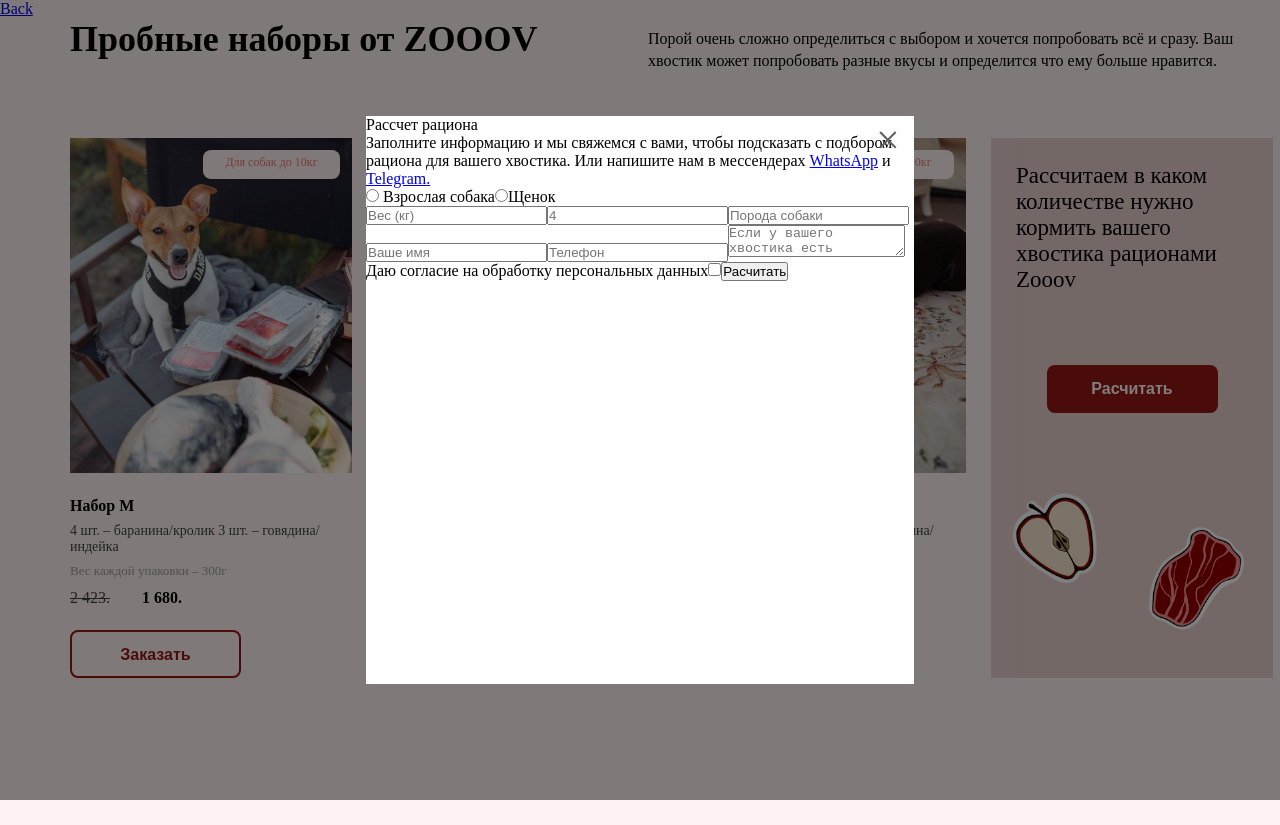
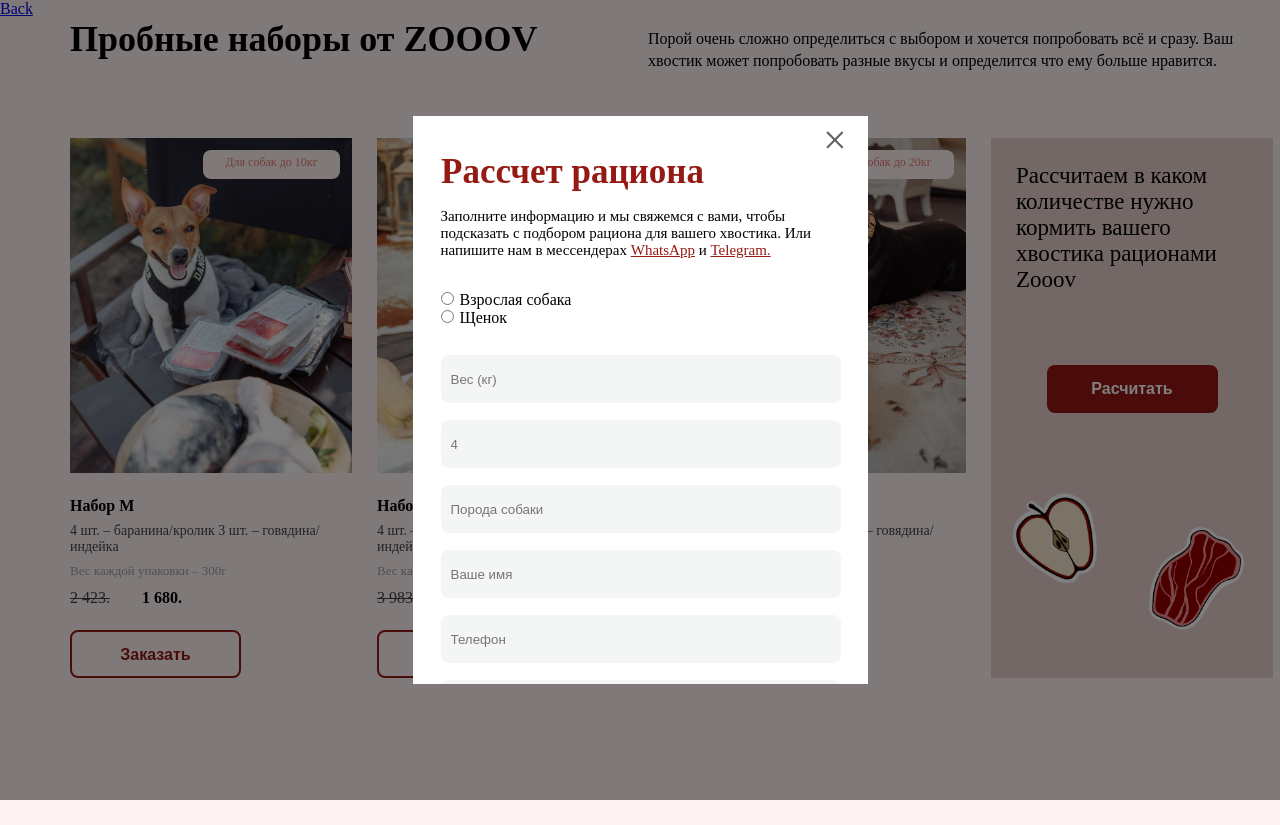
Before and after one commit to DmitryMoskalenko12/project-animal, a React (Create React App) app: page /sets in a window 1280 px wide. Both pictures are taken after a click on the button "Расчитать". Built offline with nearby package versions, Linux system fonts and the light colour scheme; data requests are answered from the project's data file.

Commit message:
start fetch in second modal

```diff
--- a/src/components/modalCount/ModalCount.js
+++ b/src/components/modalCount/ModalCount.js
@@ -1,6 +1,13 @@
 import './modalCount.scss';
+import { useState, useEffect } from 'react';
+import { useHttp } from '../../hooks/http.hook';
 
 const ModalCount = (props) =>{
+  const [weight, setWeight] = useState('');
+
+  const {request} = useHttp();
+
+
   return(
     <div className = {props.modalCount ? 'modalcount active': 'modalcount'}>
     <div className="modalcount__content" onClick={(e) => e.stopPropagation()}>
@@ -15,8 +22,19 @@
 
           <div className="modalcount__inpwrp">
 
-          <input className='modalcount__oldinp' name='type' type="radio"/> Взрослая собака
-          <input className='modalcount__littleinp' name='type' type="radio"/>Щенок
+          <div>
+            <input className='modalcount__oldinp' name='type' type="radio" id='old'/>
+            <label htmlFor='old' className='modalcount__old'>
+                Взрослая собака
+            </label>
+          </div>
+
+          <div>
+          <input id='little' className='modalcount__littleinp' name='type' type="radio"/>
+            <label htmlFor='little' className='modalcount__little'>
+                Щенок
+            </label>
+          </div>
 
           </div>
 
@@ -27,11 +45,12 @@
           <input className='modalcount__number' type="number" placeholder='Телефон'/>
           <textarea className='modalcount__area' type="text" placeholder='Если у вашего хвостика есть особенности
            здоровья – напишите об этом...' />
-
-           <label className="modalcount__check">
-           Даю согласие на обработку персональных данных
-            <input type="checkbox" className="modalcount__checkinp" />
+           <div className='modalcount__checkinpwrap'>
+            <input id='dat' type="checkbox" className="modalcount__checkinp" />
+            <label htmlFor='dat' className="modalcount__check">
+              Даю согласие на обработку персональных данных
            </label>
+           </div>
 
            <button className="modalcount__button">Расчитать</button>
         </form>
--- a/src/components/modalCount/modalCount.scss
+++ b/src/components/modalCount/modalCount.scss
@@ -13,23 +13,132 @@
   &__content{
     position: absolute;
     background: white;
-    width: 548px;
-    min-height: 568px;
+    width: 455px;
+    height: 568px;
     top: 50%;
     left: 50%;
     transform: translate(-50%, -50%);
-    overflow-y: scroll;
+    overflow-y: auto;
   }
 
   &__close{
     position: absolute;
-    left: 510px;
+    left: 410px;
     right: 0;
     top: 0;
     font-size: 42px;
     color: #616161;
     cursor: pointer;
   }
+
+  &__ratio{
+    font-weight: 700;
+    font-size: 35px;
+    color: #961914;
+    margin-top: 36px;
+    text-align: left;
+    margin-left: 28px;
+  }
+  &__descr{
+    width: 400px;
+    font-weight: 400;
+    font-size: 15px;
+    color: #000000;
+    margin: 0 auto;
+    margin-top: 16px;
+  }
+  &__whatsapp,&__telegram{
+    color: #961914;
+  }
+  &__form{
+    display: flex;
+    flex-direction: column;
+    width: 400px;
+    margin: 0 auto;
+    margin-top: 32px;
+
+  }
+  &__inpwrp{
+    display: flex;
+    flex-direction: column;
+  }
+
+  &__old, &__little{
+    margin-left: 6px;
+}
+  &__weight, &__age, &__name, &__type, &__number{
+    width: 400px;
+    height: 48px;
+    background: #F4F5F5;
+    border-radius: 8px;
+    border: none;
+    padding-left: 10px;
+    margin-top: 17px;
+}
+  &__weight{
+    margin-top: 28px;
+  }
+  &__area{
+    width: 400px;
+    height: 97px;
+    background: #F4F5F5;
+    border-radius: 8px;
+    resize: none;
+    border: none;
+    padding: 20px 20px 20px 10px;
+    margin-top: 17px;
+    }
+  &__check{
+    font-weight: 400;
+    font-size: 12px;
+    color: #9F9E9D;
+  }
+  &__checkinp {
+    opacity: 0;
+}
+  &__checkinp ~ label::before {
+  &__checkinp {
+  opacity: 0;
+  }
+  }
+  &__checkinp ~ label::before {
+    content: '\2713';
+    text-align: center;
+    color: white;
+    line-height: 1em;
+    width: 1em;
+    height: 1em;
+    border: 1px inset #000;
+    border-radius: 0.25em;
+    margin: 0.25em;
+    display: inline-block;
+  }
+  &__checkinp:checked ~ label::before {
+    color: red;
+    border: 2px inset red;
+  }
+
+ &__checkinpwrap{
+  width: 400px;
+  display: flex;
+  justify-content: start;
+  align-items: center;
+  margin-top: 24px;
+ }
+ &__button{
+  width: 400px;
+  height: 48px;
+  background: #961914;
+  border-radius: 8px;
+  border: none;
+  cursor: pointer;
+  font-weight: 600;
+  font-size: 16px;
+  text-align: center;
+  color: #FFFFFF;
+  margin-top: 24px;
+  margin-bottom: 20px;
+ }
 }
 .modalcount.active{
   opacity: 1;
```
